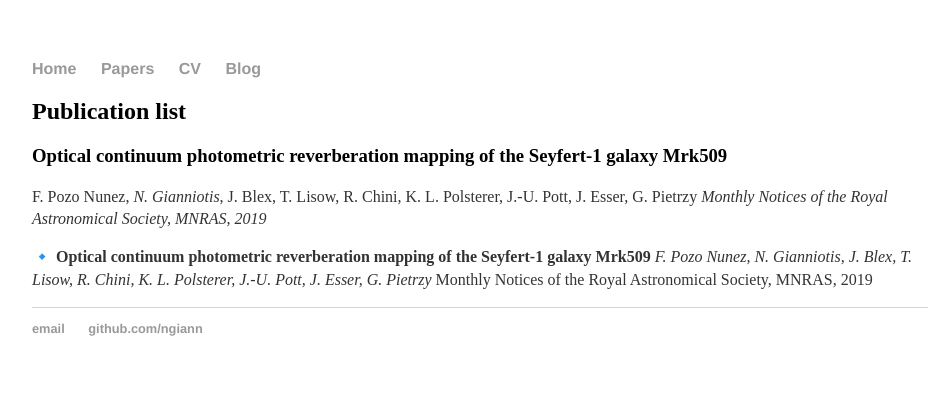
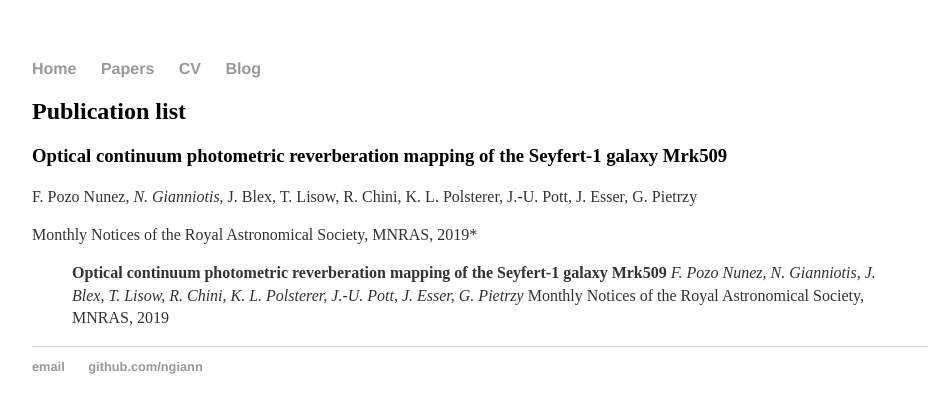
Before and after one commit to ngiann/ngiann.github.io, a Jekyll site: the page built from papers/index.md, in a window 1280 px wide. Shown: the top 413 px of the page, without its empty margins (160-1102 px from the left). Built offline with Jekyll 4.4.1, drawn with Linux system fonts in a browser that asks for light colours.

```diff
--- a/papers/index.md
+++ b/papers/index.md
@@ -6,8 +6,9 @@ title: Papers
 
 ### Optical continuum photometric reverberation mapping of the Seyfert-1 galaxy Mrk509
 F. Pozo Nunez, *N. Gianniotis*, J. Blex, T. Lisow, R. Chini, K. L. Polsterer, J.-U. Pott, J. Esser, G. Pietrzy
-*Monthly Notices of the Royal Astronomical Society, MNRAS, 2019*
 
-🔹 **Optical continuum photometric reverberation mapping of the Seyfert-1 galaxy Mrk509**
-*F. Pozo Nunez, N. Gianniotis, J. Blex, T. Lisow, R. Chini, K. L. Polsterer, J.-U. Pott, J. Esser, G. Pietrzy*
-Monthly Notices of the Royal Astronomical Society, MNRAS, 2019
+Monthly Notices of the Royal Astronomical Society, MNRAS, 2019*
+
+> **Optical continuum photometric reverberation mapping of the Seyfert-1 galaxy Mrk509**
+> *F. Pozo Nunez, N. Gianniotis, J. Blex, T. Lisow, R. Chini, K. L. Polsterer, J.-U. Pott, J. Esser, G. Pietrzy*
+> Monthly Notices of the Royal Astronomical Society, MNRAS, 2019
```
